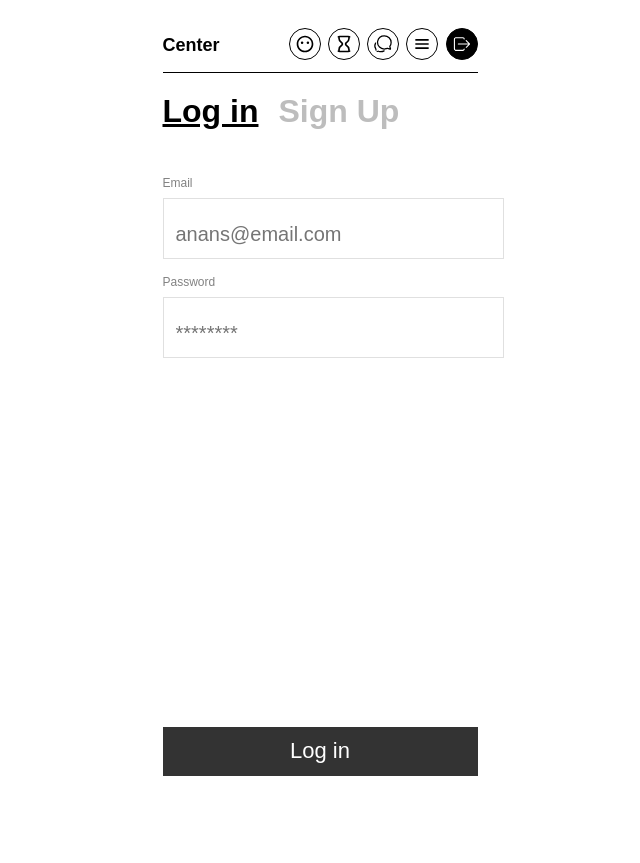
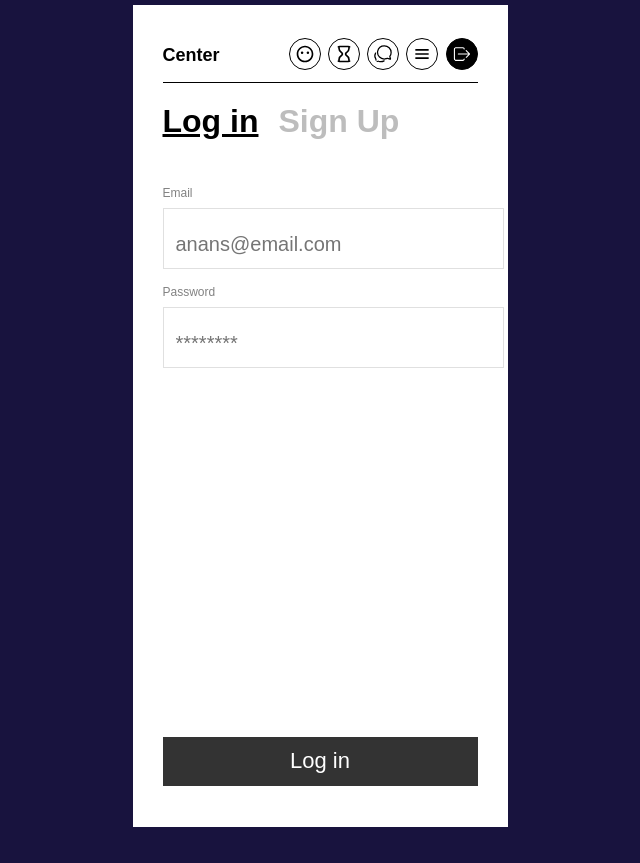
Before and after one commit to huan00/center_front, a React (Create React App) app: page / in a window 1280 px wide. Shown: the whole page, without its empty margins (320-960 px from the left). Built offline with nearby package versions, Linux system fonts and the light colour scheme; no server answers.

Commit message:
add background color

```diff
--- a/src/styles/App.css
+++ b/src/styles/App.css
@@ -2,7 +2,7 @@
 body {
   width: 375px;
   height: 812px;
-  /* background-color: rgb(24,19,62); */
+  background-color: rgb(24,19,62);
   /* overflow: hidden; */
   margin: 0 auto;
 }
@@ -10,6 +10,9 @@ body {
 #root {
   height: 100%;
   margin: 0 auto;
+  background-color: white;
+  padding: 5px;
+  margin: 5px 0 0 0;
 }
 
 .App {
```
